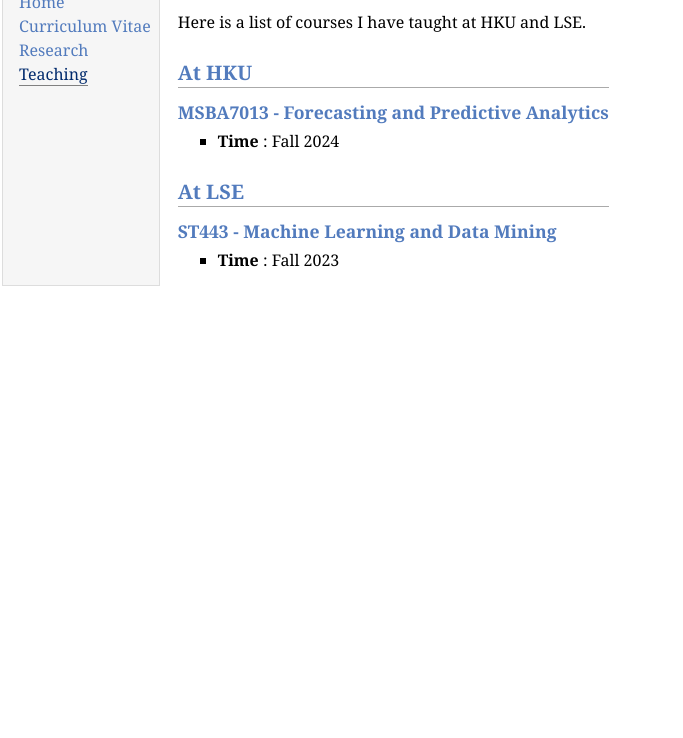
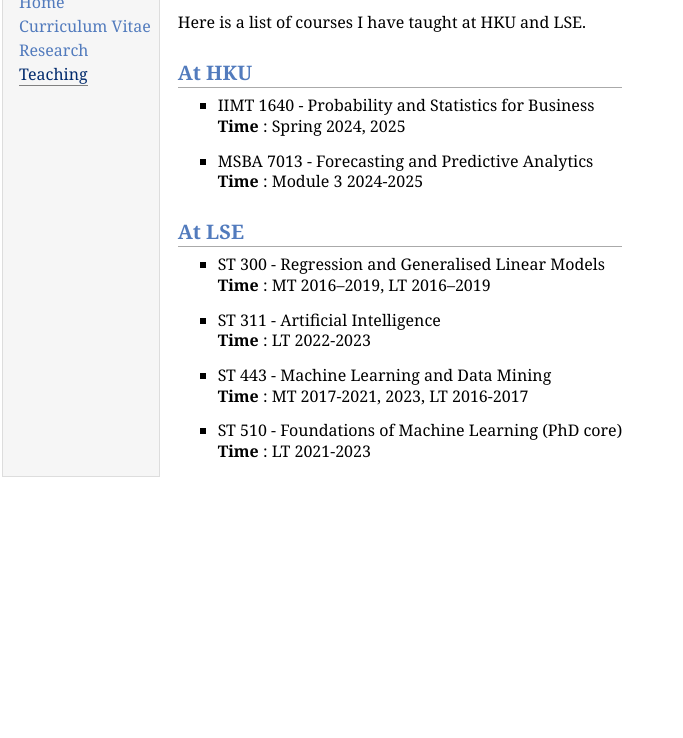
Before and after one commit to xinghaoqiao/xinghaoqiao.github.io, a plain HTML site: page teaching.html in a window 1280 px wide. Shown: the part 62-800 px from the top of the page, without its empty margins (0-683 px from the left). Drawn offline with Linux system fonts and the light colour scheme.

Commit message:
modified teaching

```diff
--- a/teaching.html
+++ b/teaching.html
@@ -23,15 +23,35 @@
 </div>
 <p>Here is a list of courses I have taught at HKU and LSE.</p>
 <h2>At HKU</h2>
-<h3>MSBA7013 - Forecasting and Predictive Analytics</h3>
 <ul>
-<li><p><b> Time </b>: Fall 2024</p>
+<li><p>IIMT 1640 - Probability and Statistics for Business<br />
+<b> Time </b>: Spring 2024, 2025</p>
+</li>
+</ul>
+<ul>
+<li><p>MSBA 7013 - Forecasting and Predictive Analytics<br />
+<b> Time </b>: Module 3 2024-2025</p>
 </li>
 </ul>
 <h2>At LSE</h2>
-<h3>ST443 - Machine Learning and Data Mining</h3>
 <ul>
-<li><p><b> Time </b>: Fall 2023</p>
+<li><p>ST 300 - Regression and Generalised Linear Models<br />
+<b> Time </b>: MT 2016–2019, LT 2016–2019</p>
+</li>
+</ul>
+<ul>
+<li><p>ST 311 - Artificial Intelligence <br />
+<b> Time </b>: LT 2022-2023</p>
+</li>
+</ul>
+<ul>
+<li><p>ST 443 - Machine Learning and Data Mining<br />
+<b> Time </b>: MT 2017-2021, 2023, LT 2016-2017</p>
+</li>
+</ul>
+<ul>
+<li><p>ST 510 - Foundations of Machine Learning (PhD core) <br />
+<b> Time </b>: LT 2021-2023</p>
 </li>
 </ul>
 </td>
```
